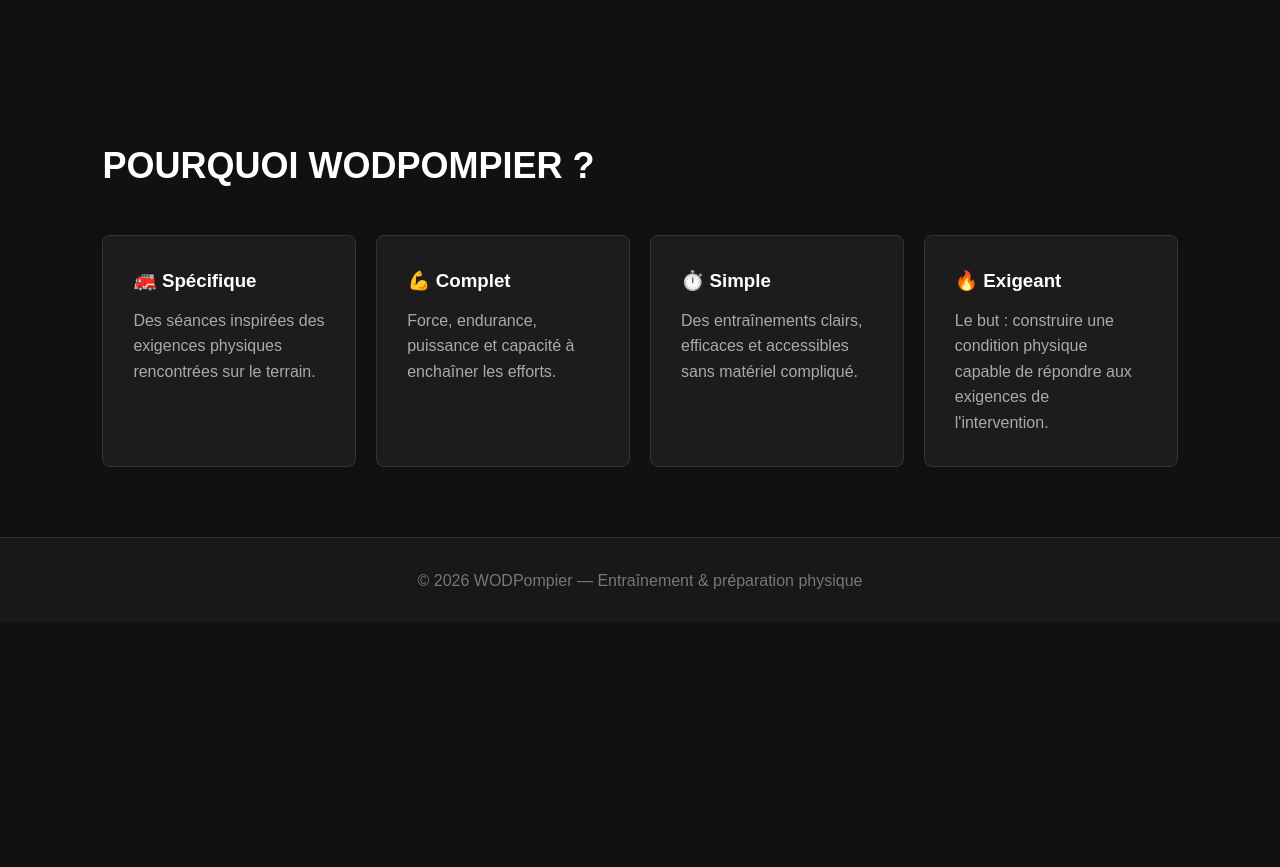
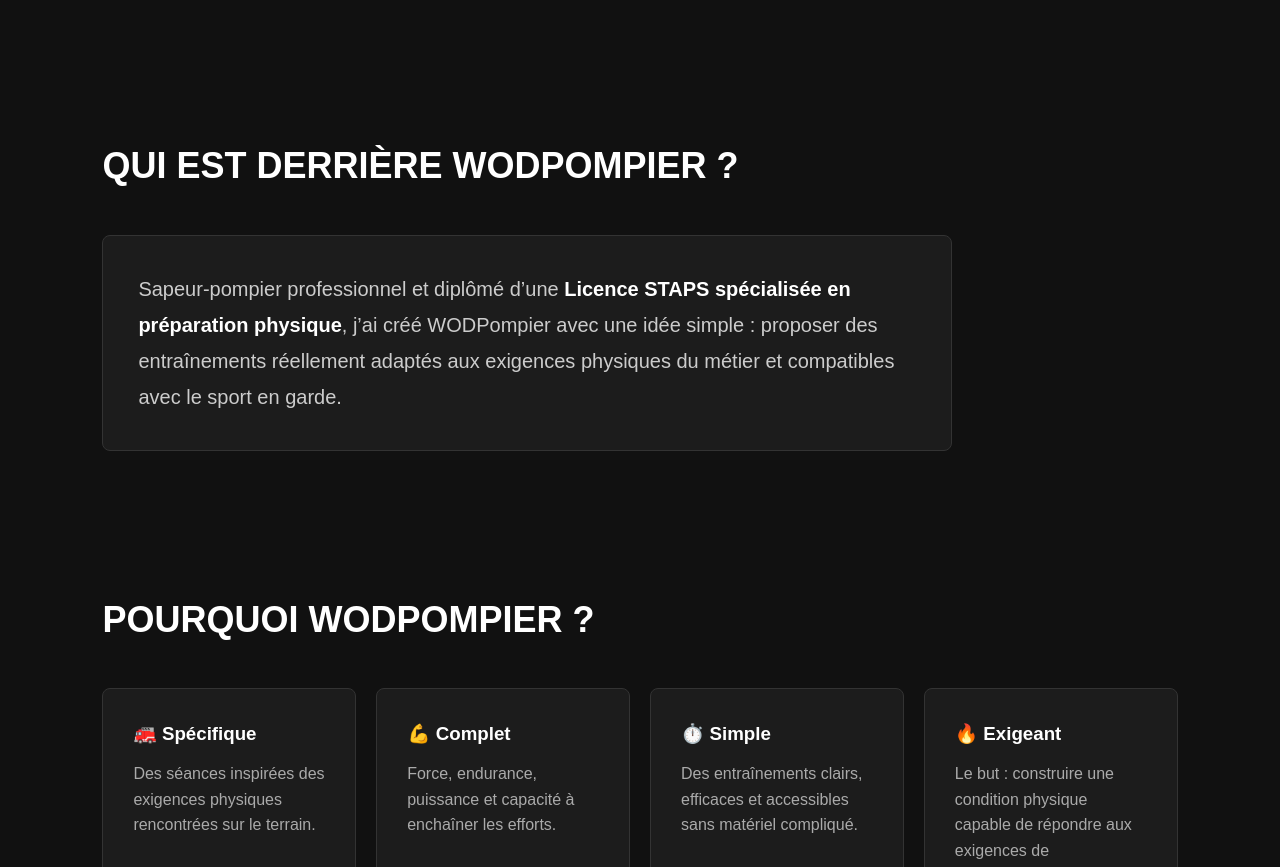
Before and after one commit to theojulio8/wodpompier, a plain HTML site: page index.html in a window 1280 px wide. Shown: the part 1276-2143 px from the top of the page. Before the commit the page ends 1899 px from the top, so only its background shows below. Drawn offline with Linux system fonts and the light colour scheme.

Commit message:
Update index.html

```diff
--- a/index.html
+++ b/index.html
@@ -119,6 +119,24 @@
             padding: 35px;
             border-radius: 8px;
         }
+
+.presentation-card {
+    max-width: 850px;
+    background: #1c1c1c;
+    border: 1px solid #333;
+    padding: 35px;
+    border-radius: 8px;
+}
+
+.presentation-card p {
+    font-size: 20px;
+    line-height: 1.8;
+    color: #cccccc;
+}
+
+.presentation-card strong {
+    color: white;
+}
 
         .wod-card h3 {
             font-size: 30px;
@@ -272,7 +290,25 @@
 
     </section>
 
+<section id="presentation">
 
+    <h2 class="section-title">
+        QUI EST DERRIÈRE WODPOMPIER ?
+    </h2>
+
+    <div class="presentation-card">
+
+        <p>
+            Sapeur-pompier professionnel et diplômé d’une
+            <strong>Licence STAPS spécialisée en préparation physique</strong>,
+            j’ai créé WODPompier avec une idée simple : proposer des
+            entraînements réellement adaptés aux exigences physiques du métier
+            et compatibles avec le sport en garde.
+        </p>
+
+    </div>
+
+</section>
     <section id="concept">
 
         <h2 class="section-title">
```
